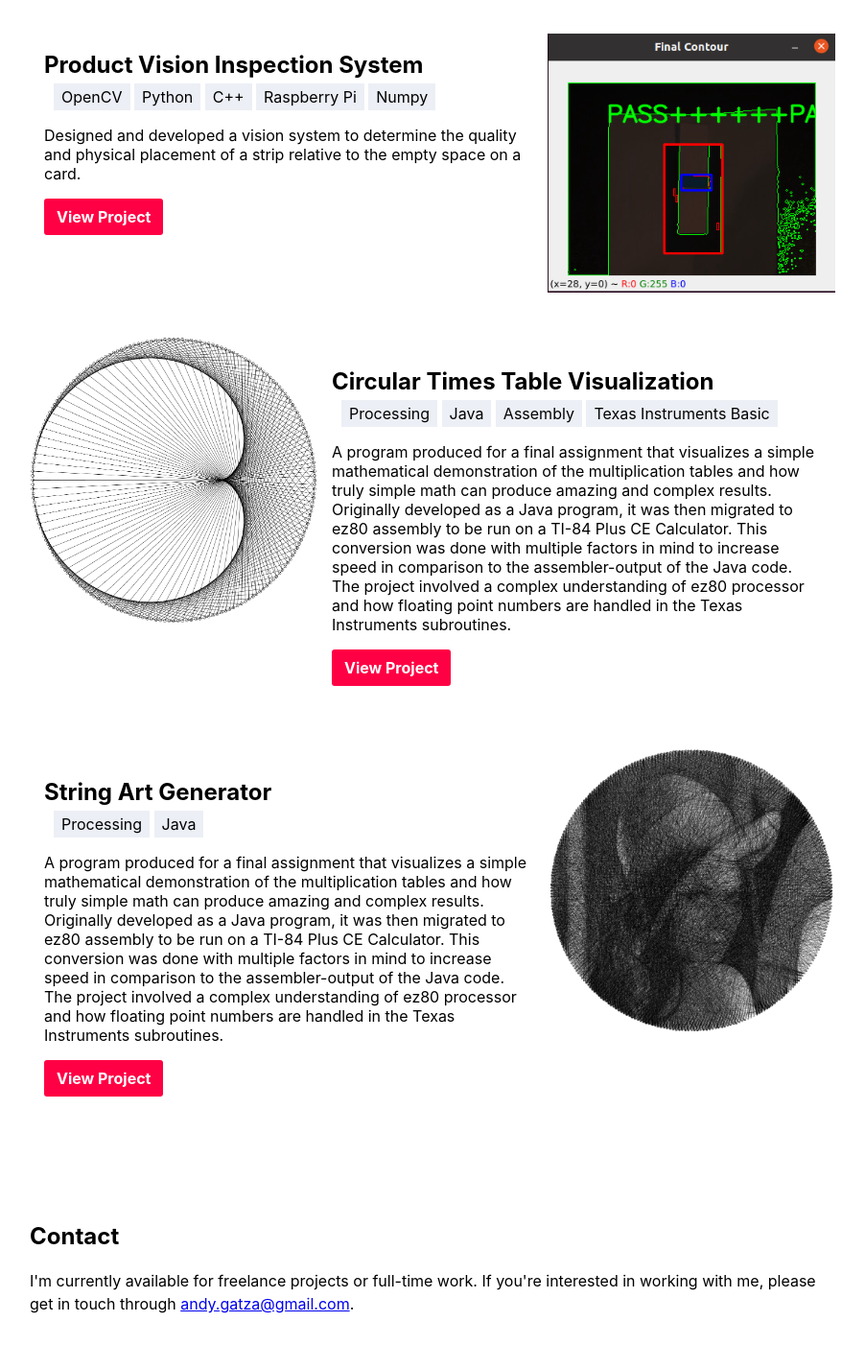
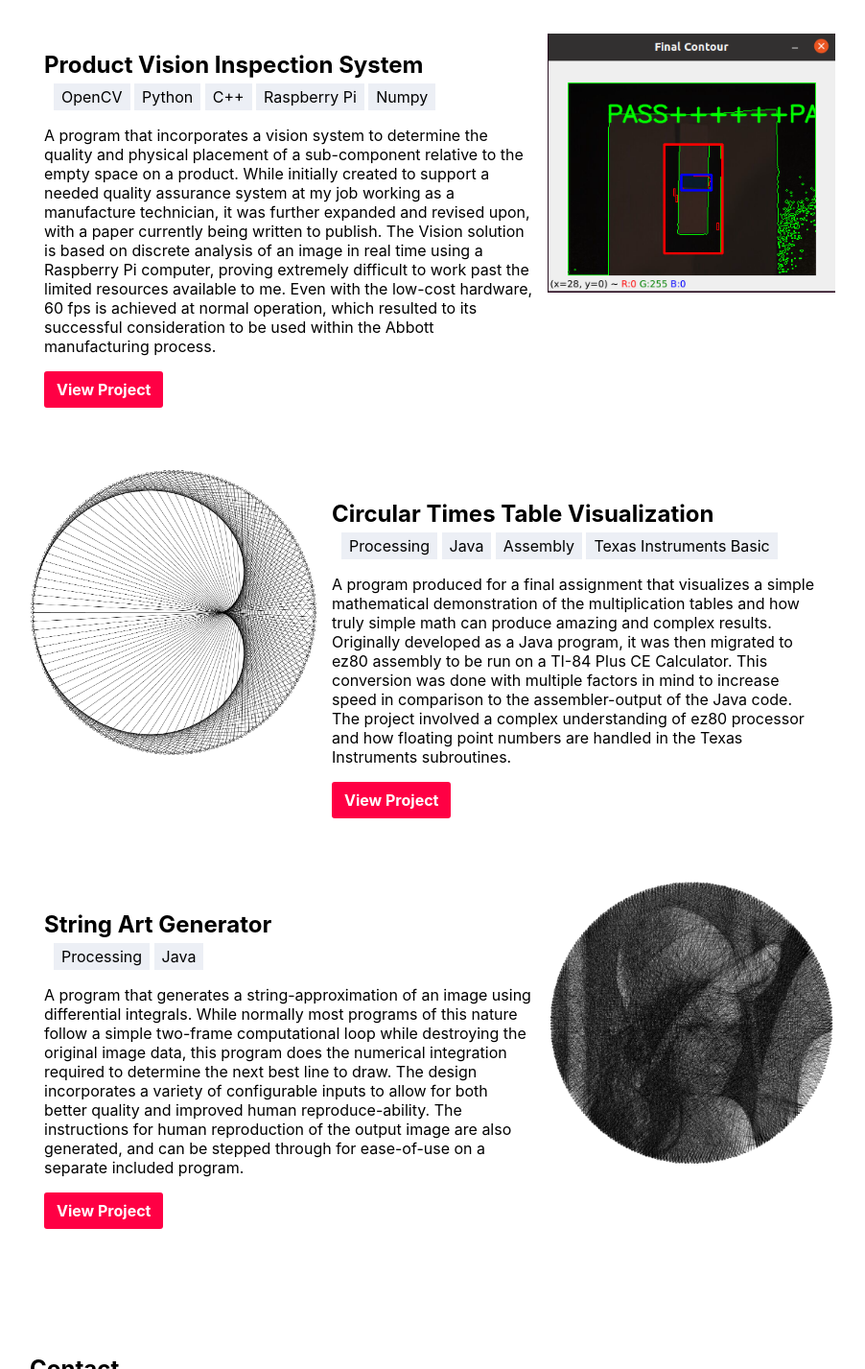
Before and after one commit to 144a/144a.github.io, a website: page index.html in a window 1280 px wide. Shown: the part 1262-2689 px from the top of the page at 96% size, without its empty margins (189-1091 px from the left). Drawn offline with Linux system fonts and the light colour scheme.

Commit message:
Andy Gatza (AGV) Added final descriptions.

```diff
--- a/index.html
+++ b/index.html
@@ -123,7 +123,7 @@
             <div class="skill-tag">Numpy</div>
         </div>
         <p>
-          Designed and developed a vision system to determine the quality and physical placement of a strip relative to the empty space on a card.
+          A program that incorporates a vision system to determine the quality and physical placement of a sub-component relative to the empty space on a product. While initially created to support a needed quality assurance system at my job working as a manufacture technician, it was further expanded and revised upon, with a paper currently being written to publish. The Vision solution is based on discrete analysis of an image in real time using a Raspberry Pi computer, proving extremely difficult to work past the limited resources available to me. Even with the low-cost hardware, 60 fps is achieved at normal operation, which resulted to its successful consideration to be used within the Abbott manufacturing process.
           <div>
             <a class="btn" href="https://github.com/144a/BlueLineDetect" target="_blank">View Project</a>
           </div>
@@ -165,7 +165,7 @@
             <div class="skill-tag">Java</div>
         </div>
         <p>
-          A program produced for a final assignment that visualizes a simple mathematical demonstration of the multiplication tables and how truly simple math can produce amazing and complex results. Originally developed as a  Java program, it was then migrated to ez80 assembly to be run on a TI-84 Plus CE Calculator. This conversion was done with multiple factors in mind to increase speed in comparison to the assembler-output of the Java code. The project involved a complex understanding of ez80 processor and how floating point numbers are handled in the Texas Instruments subroutines.
+          A program that generates a string-approximation of an image using differential integrals. While normally most programs of this nature follow a simple two-frame computational loop while destroying the original image data, this program does the numerical integration required to determine the next best line to draw. The design incorporates a variety of configurable inputs to allow for both better quality and improved human reproduce-ability. The instructions for human reproduction of the output image are also generated, and can be stepped through for ease-of-use on a separate included program.
           <div>
             <a class="btn" href="https://github.com/144a/stringArtGenerator" target="_blank">View Project</a>
           </div>
```
